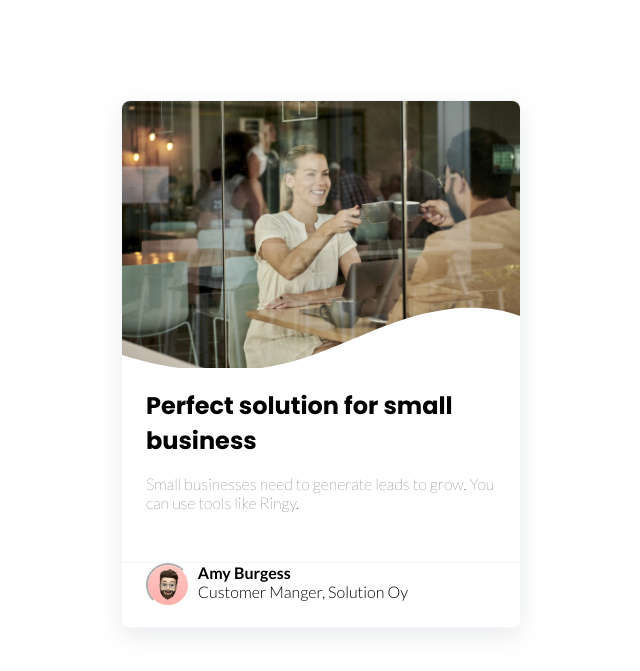
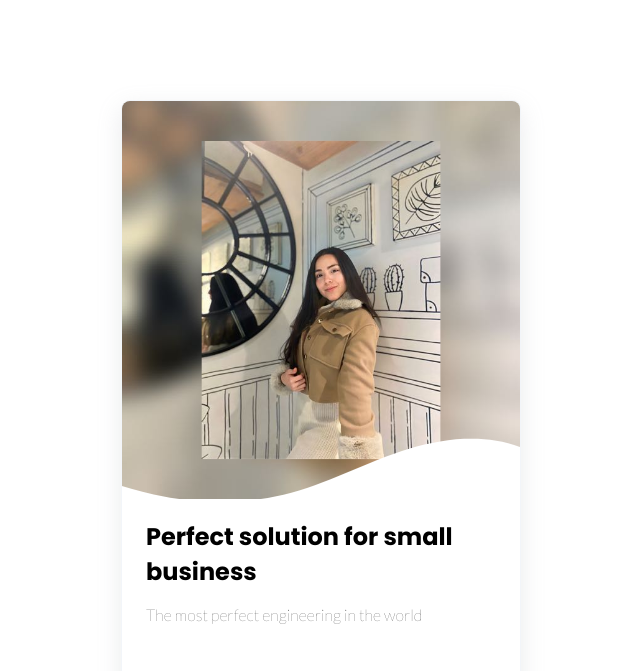
Before and after one commit to lmiguelier/new_blog, a plain HTML site: page index.html in a window 1280 px wide. Shown: the top 671 px of the page, without its empty margins (319-959 px from the left). Drawn offline with Linux system fonts and the light colour scheme.

Commit message:
la ingeniera

```diff
--- a/index.html
+++ b/index.html
@@ -16,7 +16,7 @@
 <body>
     <div class="container">
         <div class="card-container">
-            <img src="./img/hero-image-business-card.png" alt="" class="image-business">
+            <img src="./img/file.enc.jpeg" alt="" class="image-business">
             <div class="custom-shape-divider-bottom-1713196846">
                 <div class="custom-shape-divider-bottom-1713196952">
                     <svg data-name="Layer 1" xmlns="http://www.w3.org/2000/svg" viewBox="0 0 1200 120" preserveAspectRatio="none">
@@ -26,13 +26,13 @@
             </div>
             </div>
             <h1 class="title">Perfect solution for small business</h1>
-            <p class="subtitle">Small businesses need to generate leads to grow. You can use tools like Ringy.</p>
+            <p class="subtitle">The most perfect engineering in the world</p>
 
             <div class="avatar-container">
-                <img src="./img/avatar-image-business-card.png" alt="" class="avatar-image">
+                <img src="./img/WhatsApp Image 2024-04-12 at 6.15.18 AM.jpeg" alt="" class="avatar-image">
                 <div>
-                <h2 class="avatar-title">Amy Burgess</h2>
-                <p class="avatar-subtitle">Customer Manger, Solution Oy</p>
+                <h2 class="avatar-title">Karoll Galvis</h2>
+                <p class="avatar-subtitle">Analista de calidad. Ingeniera Agroindustrial</p>
                 </div>
             </div>
 
--- a/style.css
+++ b/style.css
@@ -51,8 +51,6 @@ body{
 }
 
 
-
-
 .image-business{
     width: 100%;
     border-radius: 8px;
@@ -84,11 +82,12 @@ body{
 }
 
 .avatar-image{
-    width: 10%;
-    height: 10%;
+    width: 50px;
+    height: 50px;
     border: 2px inset var(--white);
     border-radius: 50%;
     margin-left: 24px;
+    margin-top: 10px;
 }
 .avatar-title{
   font-family: "Lato", sans-serif;
@@ -96,6 +95,7 @@ body{
   margin-left: 8px;
   margin: 0;
   margin-left: 8px;
+  margin-top: 10px;
 }
 .avatar-subtitle{
     font-family: "Lato", sans-serif;
```
Also changed, not shown: img/WhatsApp Image 2024-04-12 at 6.15.18 AM.jpeg (added), img/file.enc.jpeg (added).
